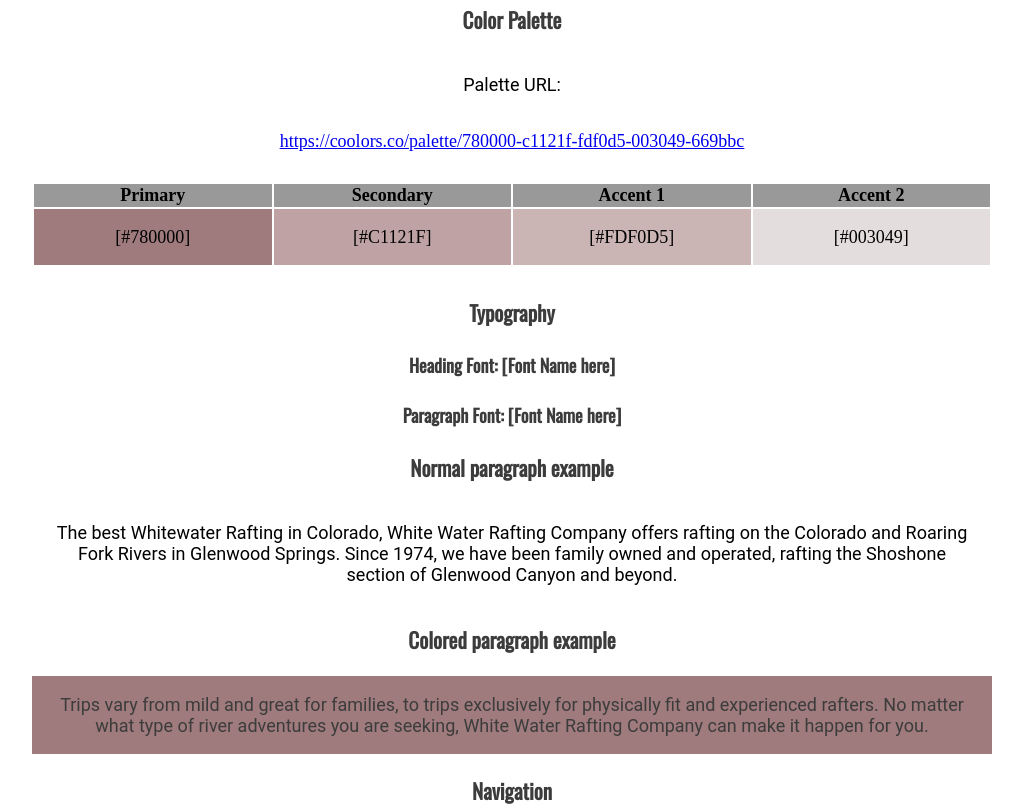
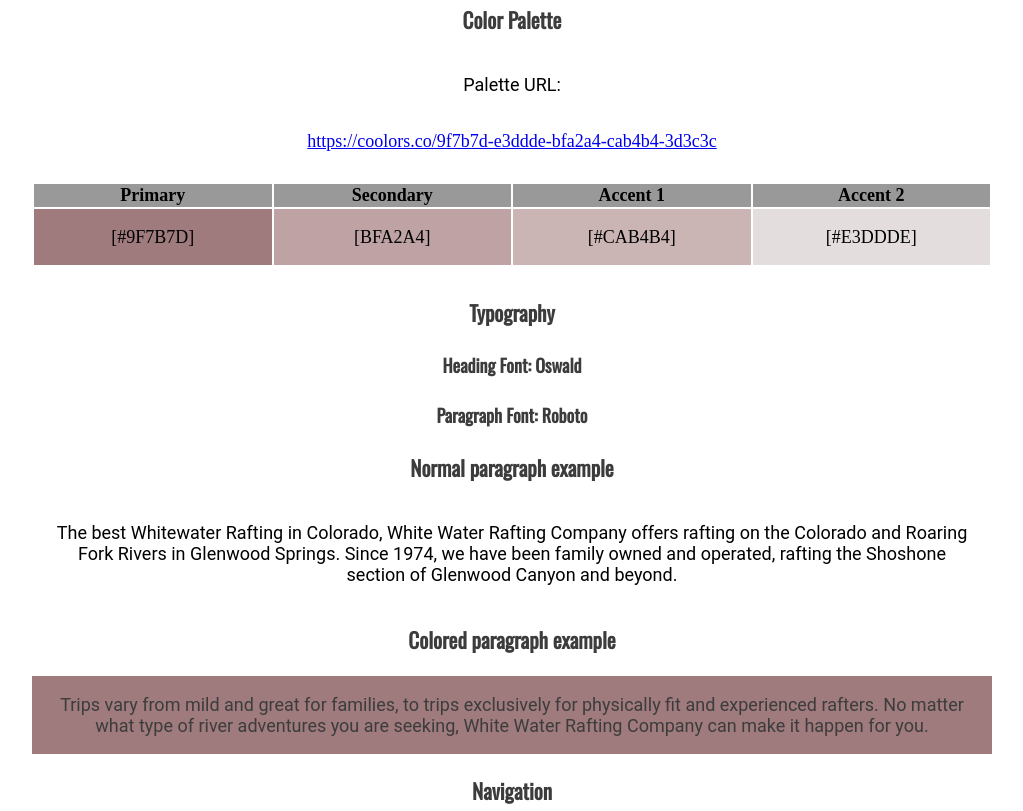
Before and after one commit to TuckTuck94/WDD130, a plain HTML site: page wwr/site-plan-rafting.html in a window 1280 px wide. Shown: the part 1220-2031 px from the top of the page, without its empty margins (128-1151 px from the left). Drawn offline with nearby package versions, Linux system fonts and the light colour scheme.

Commit message:
Update site-plan-rafting.html

```diff
--- a/wwr/site-plan-rafting.html
+++ b/wwr/site-plan-rafting.html
@@ -9,9 +9,9 @@
 
 <body>
   <header>
-    <h1>[River Expiditions] Site Plan</h1>
-    <h2>[Michael Tucker]</h2>
-    <h2>WDD 130-[03]</h2>
+    <h1>River Expiditions Site Plan</h1>
+    <h2>Michael Tucker</h2>
+    <h2>WDD 130-03</h2>
     <!-- In the header above, add the name of your site, your name and class number. For example if you are in section 3 you would put WDD 130-03 -->
   </header>
   <main>
@@ -41,8 +41,8 @@
 
     <!-- Copy and paste the URL to your finished palette below. Replace the href value that is there with yours. Make sure to paste it into both the href value and the content text of the <a> tag -->
     <p>Palette URL:</p>
-    <a href="https://coolors.co/palette/780000-c1121f-fdf0d5-003049-669bbc"
-      target="_blank">https://coolors.co/palette/780000-c1121f-fdf0d5-003049-669bbc</a>
+    <a href="https://coolors.co/9f7b7d-e3ddde-bfa2a4-cab4b4-3d3c3c"
+      target="_blank">https://coolors.co/9f7b7d-e3ddde-bfa2a4-cab4b4-3d3c3c</a>
 
     <table class="colors">
       <tr>
@@ -53,10 +53,10 @@
       </tr>
       <!-- Replace the numbers in the boxes below with your hex color codes. Then switch to the site-plan.css file and change your colors there as well. -->
       <tr>
-        <td class="primary">[#780000]</td>
-        <td class="secondary">[#C1121F]</td>
-        <td class="accent1">[#FDF0D5]</td>
-        <td class="accent2">[#003049]</td>
+        <td class="primary">[#9F7B7D]</td>
+        <td class="secondary">[BFA2A4]</td>
+        <td class="accent1">[#CAB4B4]</td>
+        <td class="accent2">[#E3DDDE]</td>
       </tr>
     </table>
 
@@ -66,11 +66,11 @@
     <!-- Choose a font for your paragraphs (body copy) and headlines. What font(s) have you chosen? Think also about which of your colors above you might use for background and font colors. -->
 
     <h4>
-      Heading Font: [Font Name here]
+      Heading Font: Oswald
       <!-- change this -->
     </h4>
     <h4>
-      Paragraph Font: [Font Name here]
+      Paragraph Font: Roboto
       <!-- change this -->
     </h4>
     <h3>Normal paragraph example</h3>
```
